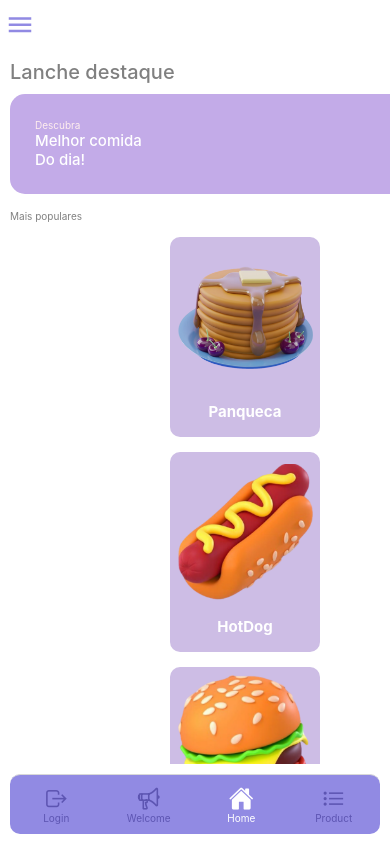
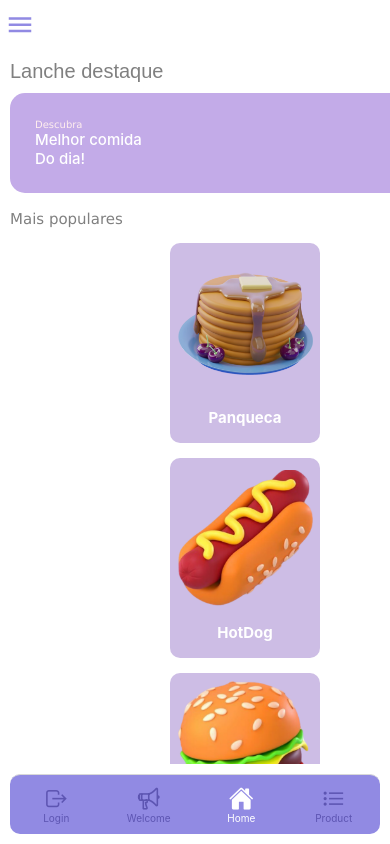
Before and after one commit to ViniciusLucchesi/food-truck, a React Native app: screen /Home in a window 390 px wide. Built offline with nearby package versions, Linux system fonts and the light colour scheme.

Commit message:
Changing some font family

```diff
--- a/src/styles/estilos.js
+++ b/src/styles/estilos.js
@@ -54,6 +54,7 @@ export const welcome = StyleSheet.create({
         top: top + 130,
         marginLeft: margemLeft,
         color: "#BBB7F0",
+        fontFamily: "Verdana",
     },
 
 });
@@ -82,6 +83,7 @@ export const login = StyleSheet.create({
         top: 180,
         fontSize: 30,
         fontWeight: 500,
+        fontFamily: 'sans-serif',
         color: "#918AE3",
     },
     inputContainer: {
@@ -165,6 +167,7 @@ export const home = StyleSheet.create({
     topTitle: {
         fontSize: 20,
         fontWeight: 500,
+        fontFamily: "sans-serif",
         marginBottom: 10,
         color: "gray",
     },
@@ -181,6 +184,7 @@ export const home = StyleSheet.create({
     },
     topSubtitle: {
         fontSize: 10,
+        fontFamily: "Verdana",
         color: "#fee",
     },
     topFoodTitle: {
@@ -202,7 +206,8 @@ export const home = StyleSheet.create({
         padding: 10,
     },
     bottomSubtitle: {
-        fontSize: 10,
+        fontSize: 15,
+        fontFamily: "Verdana",
         width: "auto",
         color: "gray",
     },
```
